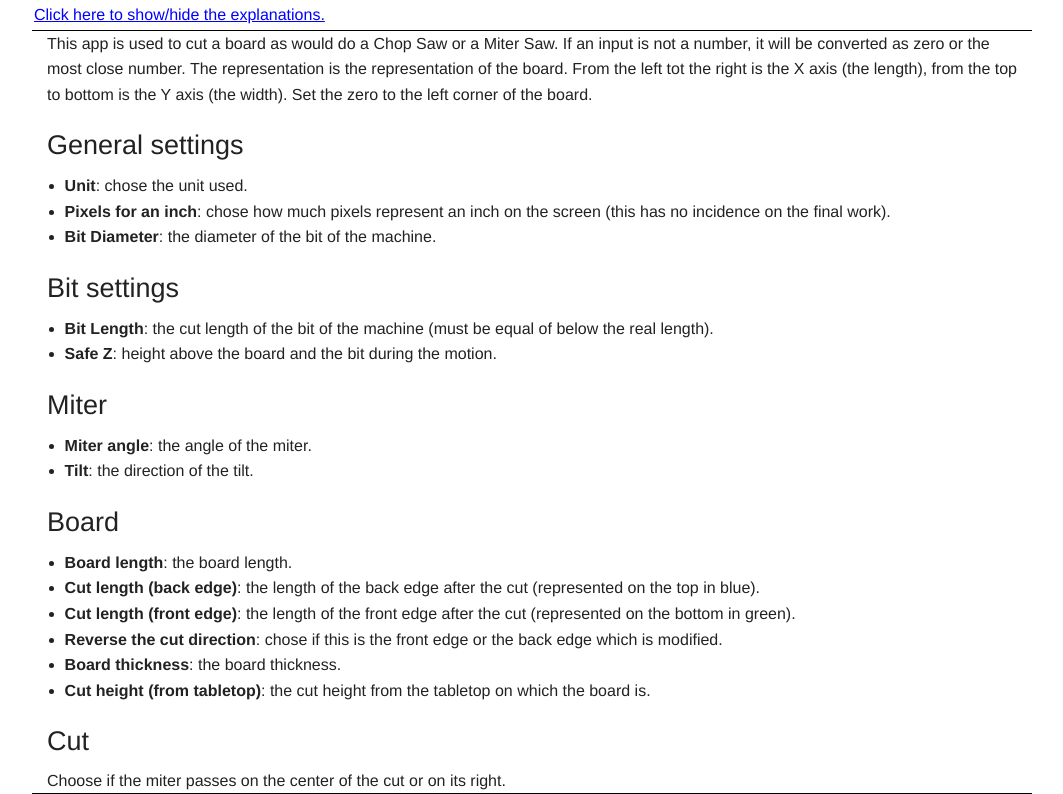
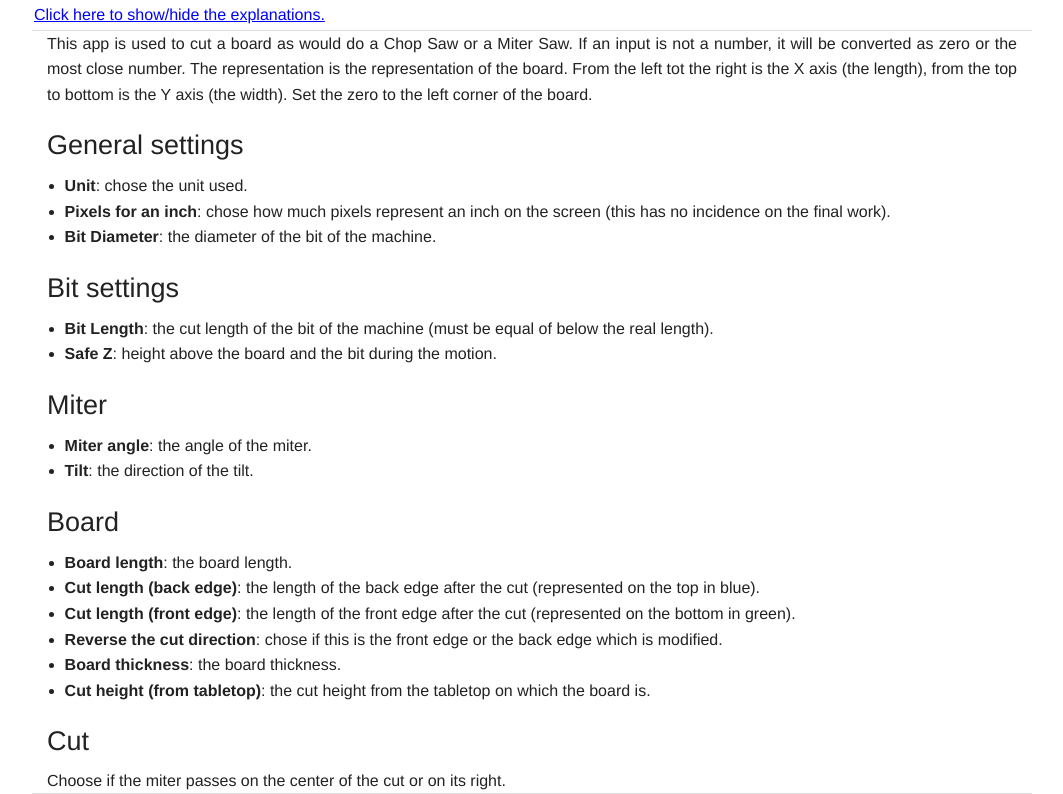
Before and after one commit to stevenrhaggerty/handibot-chopsaw, a website: page index.html in a window 1280 px wide. Both pictures are taken after a click on the element "Click here to show/hide the explanations.". Shown: the top 794 px of the page, without its empty margins (108-1171 px from the left). Drawn offline with Linux system fonts and the light colour scheme.

Commit message:
Correct some css

```diff
--- a/css/styles.css
+++ b/css/styles.css
@@ -3,8 +3,6 @@
 .green { color: green; }
 
 canvas { border: 1px solid #ddd; }
-
-/* input[type="text"] { min-width: 80px; } */
 
 form { border: 1px solid #ddd; margin-bottom: 0.2em; }
 
@@ -16,10 +14,11 @@ form { border: 1px solid #ddd; margin-bottom: 0.2em; }
 }
 
 #explanations {
-    border-bottom: 1px solid black;
-    border-top: 1px solid black;
+    border-bottom: 1px solid #ddd;
+    border-top: 1px solid #ddd;
     margin-bottom: 3px;
     display: none;
+    text-align: justify;
 }
 
 fieldset {
@@ -28,10 +27,3 @@ fieldset {
     padding-top: 0;
     padding-bottom: 0;
 }
-
-div {
-    margin-top: 0;
-    margin-bottom: 0;
-    padding-top: 0;
-    padding-bottom: 0;
-}
```
